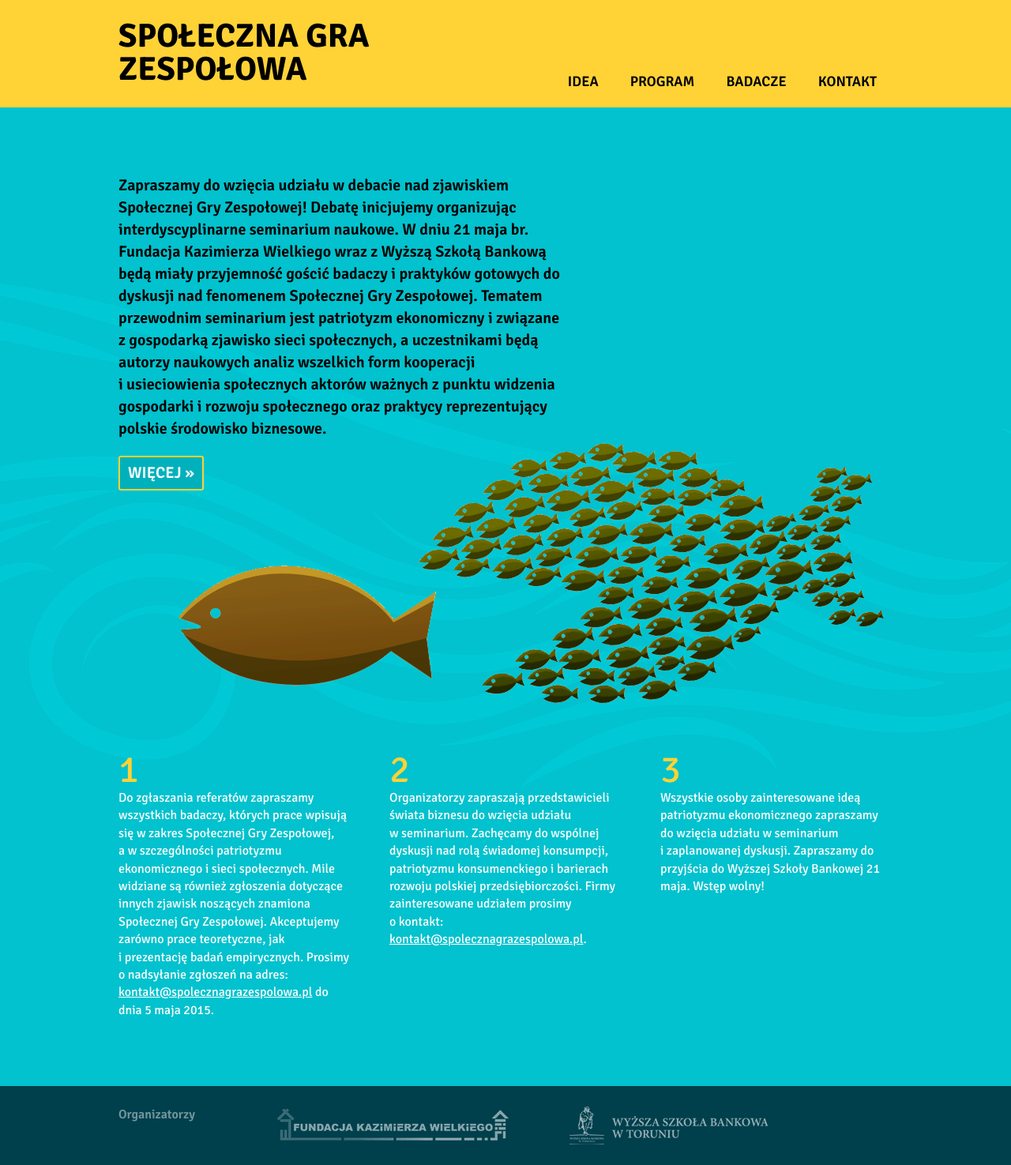
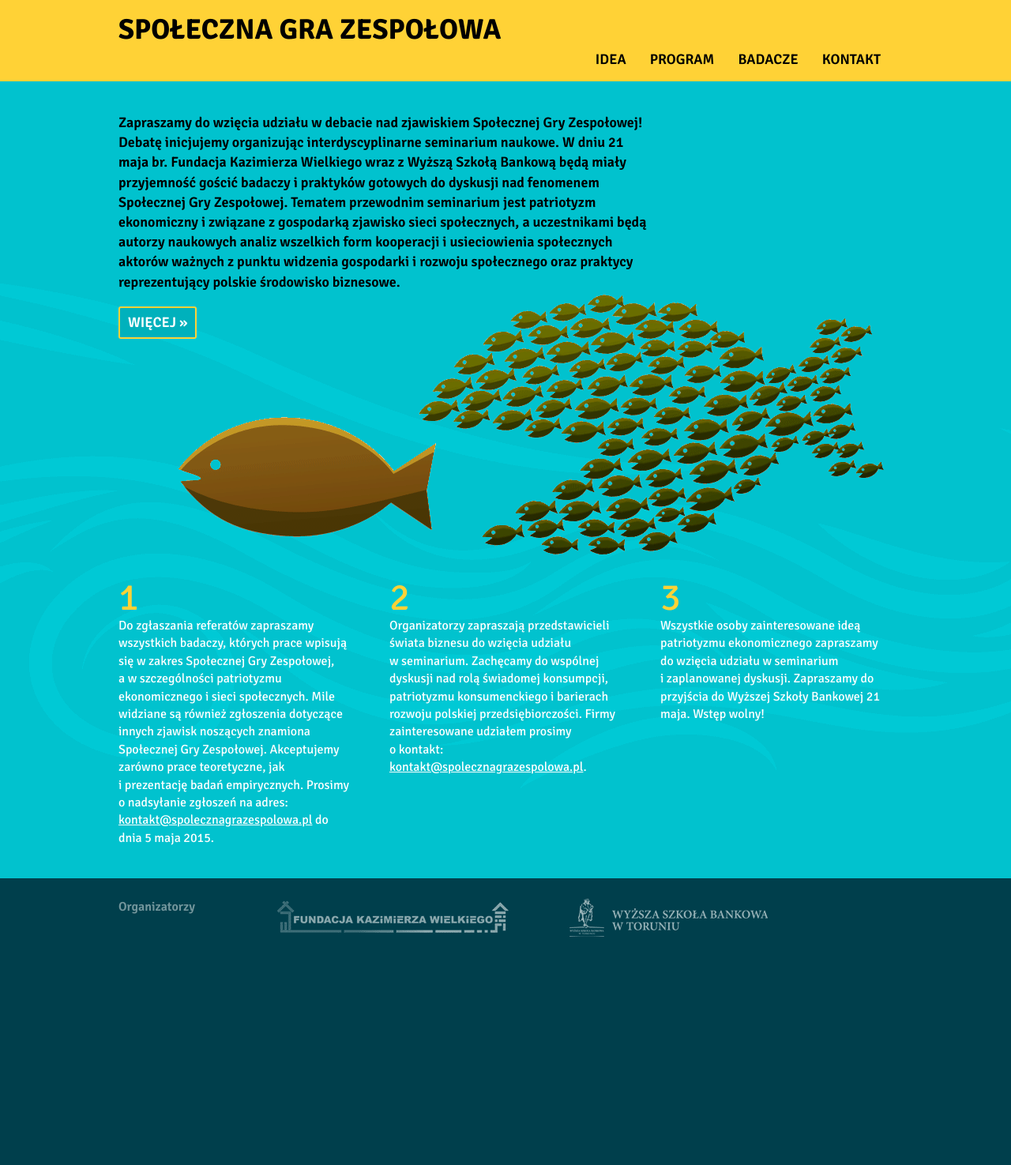
Before and after one commit to kooperatywa/spoleczna-gra-zespolowa, a Jekyll site: the page built from index.html, in a window 1280 px wide. Shown: the whole page at 79% size. Built offline with Jekyll 4.4.1, drawn with Linux system fonts in a browser that asks for light colours; nearby versions of some CDN libraries; after the commit the page ends 1212 px from its top, so only the background shows below that.

Commit message:
scisniecie w pionie

```diff
--- a/_includes/header.html
+++ b/_includes/header.html
@@ -1,8 +1,7 @@
 <header class="site-header clearfix" role="banner">
 	<div class="wrapper">
 		<h1>
-			<a class="site-title" href="/">Społeczna gra <br>
-			zespołowa</a>
+			<a class="site-title" href="/">Społeczna gra zespołowa</a>
 		</h1>
 		<nav class="site-nav" role="navigation">
 			{% assign pages = site.pages | sort:"menu"  %}
--- a/_sass/_layout.scss
+++ b/_sass/_layout.scss
@@ -25,9 +25,9 @@ body {
 	line-height: 1;
 	h1 {
 		margin: 0;
-		padding: 25px 0;
+		padding: 20px 0 0 0;
 		float: left;
-		font-size: 42px;
+		font-size: 36px;
 		a:hover,
 		a:focus {
 			color: $niebieski;
@@ -43,16 +43,14 @@ body {
 .site-nav {
 	float: right;
 	clear: left;
-	margin-top: -55px;
 	@media screen and (max-width: 770px) {
-		margin-top: -18px;
 		float: left;
 		margin-left: -10px;
 	}
 	a {
 		font-size: 18px;
 		float: left;
-		padding: 15px 20px;
+		padding: 10px 15px;
 		border-bottom: 9px solid transparent;
 		@media screen and (max-width: 480px) {
 			padding: 15px 10px;
@@ -66,27 +64,26 @@ body {
 }
 .site-content {
 	position: relative;
-	padding-top: 85px;
-	padding-bottom: 85px;
+	padding-top: 40px;
+	padding-bottom: 40px;
 	max-width: 570px;
-	min-height: 440px;
+	@media screen and (min-width: 980px) {
+		min-height: 440px;
+	}
 	.home &,
 	.badacze & {
 		max-width: 1000px;
-	}
-	@media screen and (max-width: 480px) {
-		padding-top: 40px;
-		padding-bottom: 40px;
 	}
 	img {
 		max-width: 100%;
 	}
 }
 .intro {
-	font-size: 20px;
+	font-size: 18px;
 	position: absolute;
-	max-width: 560px;
-	@media screen and (max-width: 640px) {
+	max-width: 680px;
+	margin-bottom: -40px;
+	@media screen and (max-width: 700px) {
 		position: relative;
 	}
 	@media screen and (max-width: 480px) {
@@ -97,11 +94,11 @@ body {
 	}
 }
 img.ryby {
-	margin: 340px 10px 60px 75px;
+	margin: 230px 10px 30px 75px;
 	float: right;
 	z-index: -1;
 	max-width: 91.32653%;
-	@media screen and (max-width: 640px) {
+	@media screen and (max-width: 700px) {
 		margin: 0 10px 20px 75px;
 	}
 }
```
